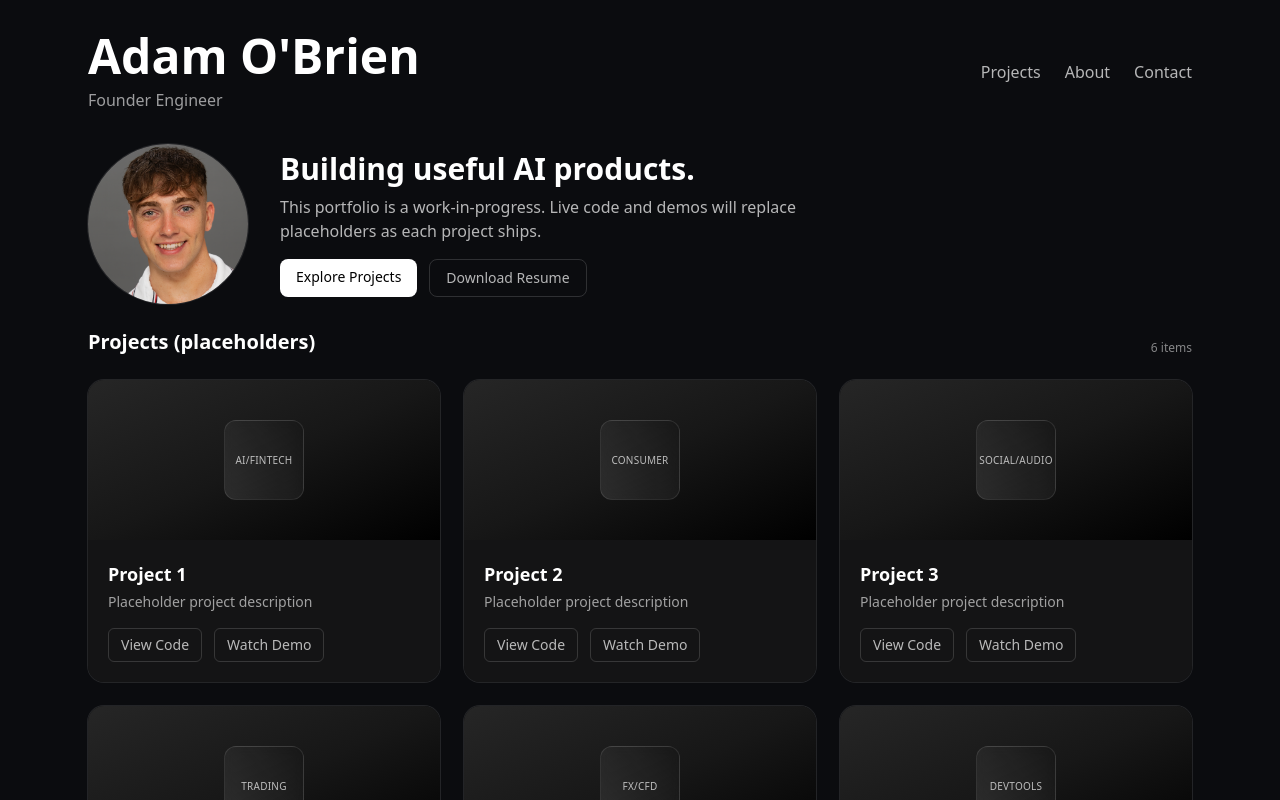
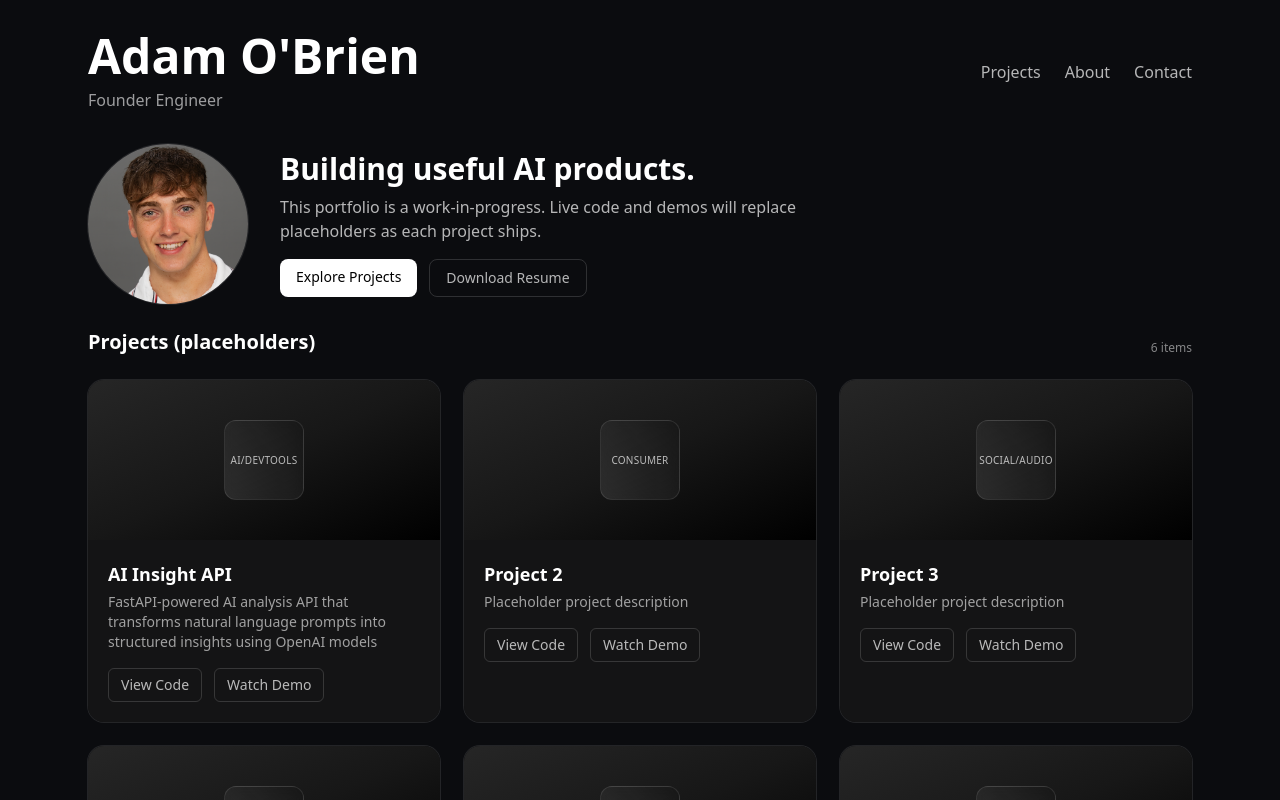
Before and after one commit to adamobrien-dev/portfolio-site, a Next.js app: page / in a window 1280 px wide. Shown: the top 800 px of the page. Built offline with nearby package versions, Linux system fonts and the light colour scheme.

Commit message:
feat: connect AI insight app as one of the projects

```diff
--- a/src/app/page.tsx
+++ b/src/app/page.tsx
@@ -16,7 +16,14 @@ export default function Page() {
         </div>
         <div className="grid gap-6 sm:grid-cols-2 lg:grid-cols-3">
           {projects.map((p) => (
-            <Card key={p.key} title={p.title} blurb={p.blurb} badge={p.badge} />
+            <Card
+              key={p.key}
+              title={p.title}
+              blurb={p.blurb}
+              badge={p.badge}
+              codeLink={p.codeLink}
+              demoLink={p.demoLink}
+            />
           ))}
         </div>
       </section>
--- a/src/components/Card.tsx
+++ b/src/components/Card.tsx
@@ -1,6 +1,6 @@
-type P = { title: string; blurb: string; badge: string };
+type P = { title: string; blurb: string; badge: string; codeLink?: string; demoLink?: string };
 
-export default function Card({ title, blurb, badge }: P) {
+export default function Card({ title, blurb, badge, codeLink, demoLink }: P) {
   return (
     <div className="group relative overflow-hidden rounded-2xl bg-neutral-900/80 ring-1 ring-white/10 hover:ring-white/20 transition-all">
       <div className="h-40 w-full bg-gradient-to-br from-neutral-800 via-neutral-900 to-black grid place-items-center">
@@ -12,12 +12,34 @@ export default function Card({ title, blurb, badge }: P) {
         <h3 className="text-lg font-semibold text-white">{title}</h3>
         <p className="mt-1 text-sm text-white/60">{blurb}</p>
         <div className="mt-4 flex gap-3">
+          {codeLink ? (
+            <a
+              href={codeLink}
+              target="_blank"
+              rel="noopener noreferrer"
+              className="rounded-md border border-white/15 px-3 py-1.5 text-sm text-white/70 hover:text-white hover:border-white/30 transition-colors"
+            >
+              View Code
+            </a>
+          ) : (
             <button disabled className="cursor-not-allowed rounded-md border border-white/15 px-3 py-1.5 text-sm text-white/70">
               View Code
             </button>
+          )}
+          {demoLink ? (
+            <a
+              href={demoLink}
+              target="_blank"
+              rel="noopener noreferrer"
+              className="rounded-md border border-white/15 px-3 py-1.5 text-sm text-white/70 hover:text-white hover:border-white/30 transition-colors"
+            >
+              Watch Demo
+            </a>
+          ) : (
             <button disabled className="cursor-not-allowed rounded-md border border-white/15 px-3 py-1.5 text-sm text-white/70">
               Watch Demo
             </button>
+          )}
         </div>
       </div>
       <div className="pointer-events-none absolute inset-0 translate-y-12 bg-gradient-to-t from-transparent via-white/5 to-transparent opacity-0 transition-all duration-500 group-hover:opacity-100 group-hover:-translate-y-6" />
--- a/src/data/projects.ts
+++ b/src/data/projects.ts
@@ -1,7 +1,22 @@
 // src/data/projects.ts
 
-export const projects = [
-  { key: "project1", title: "Project 1", blurb: "Placeholder project description", badge: "AI/Fintech" },
+export interface Project {
+  key: string;
+  title: string;
+  blurb: string;
+  badge: string;
+  codeLink?: string;
+  demoLink?: string;
+}
+
+export const projects: Project[] = [
+  {
+    key: "project1",
+    title: "AI Insight API",
+    blurb: "FastAPI-powered AI analysis API that transforms natural language prompts into structured insights using OpenAI models",
+    badge: "AI/DevTools",
+    codeLink: "https://github.com/adamobrien-dev/ai-insight-api"
+  },
   { key: "project2", title: "Project 2", blurb: "Placeholder project description", badge: "Consumer" },
   { key: "project3", title: "Project 3", blurb: "Placeholder project description", badge: "Social/Audio" },
   { key: "project4", title: "Project 4", blurb: "Placeholder project description", badge: "Trading" },
```
Lines whose indentation alone changed are shown as unchanged.
